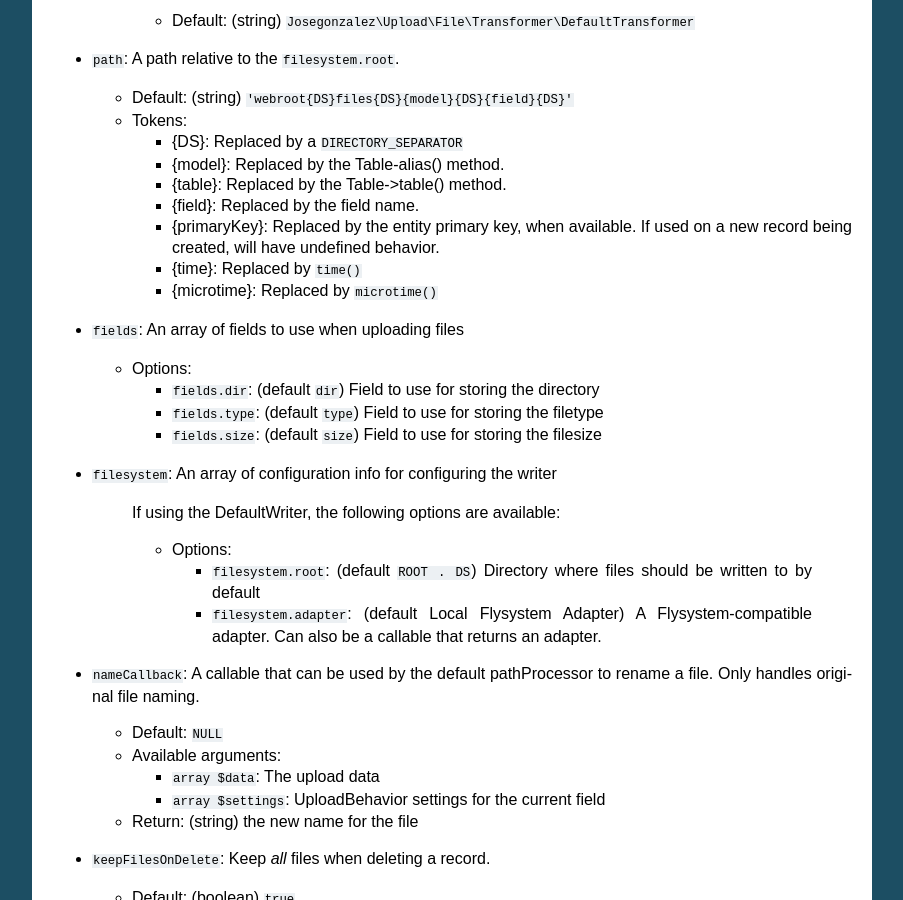
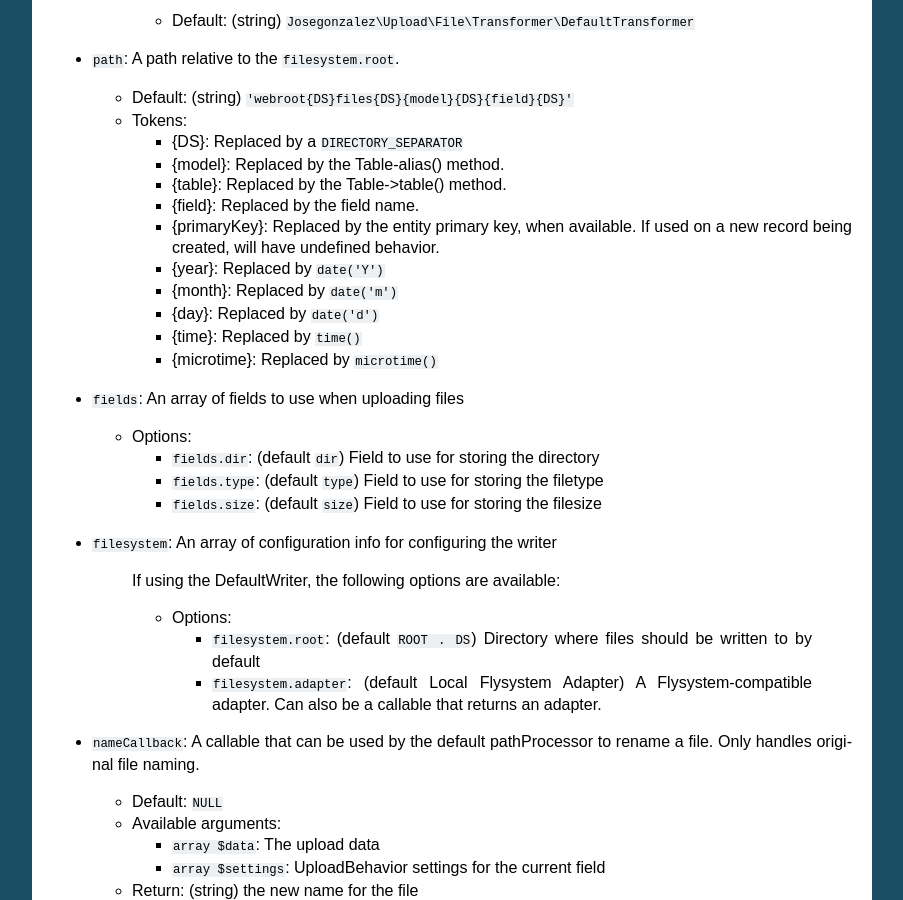
Before and after one commit to FriendsOfCake/cakephp-upload, a Sphinx documentation site: the page built from docs/configuration.rst, in a window 1280 px wide and 900 px high, scrolled down 333 px. Shown: the whole window, without its empty margins (198-1101 px from the left). Built offline with Sphinx 7.4.7, drawn with Linux system fonts in a browser that asks for light colours; pages that are not in the unit, such as notebooks, are missing from menus.

Commit message:
Document new replacement options

```diff
--- a/docs/configuration.rst
+++ b/docs/configuration.rst
@@ -32,6 +32,9 @@ passed in under each field in your behavior configuration.
       -  {primaryKey}: Replaced by the entity primary key, when
          available. If used on a new record being created, will have
          undefined behavior.
+      -  {year}: Replaced by ``date('Y')``
+      -  {month}: Replaced by ``date('m')``
+      -  {day}: Replaced by ``date('d')``
       -  {time}: Replaced by ``time()``
       -  {microtime}: Replaced by ``microtime()``
 
```
